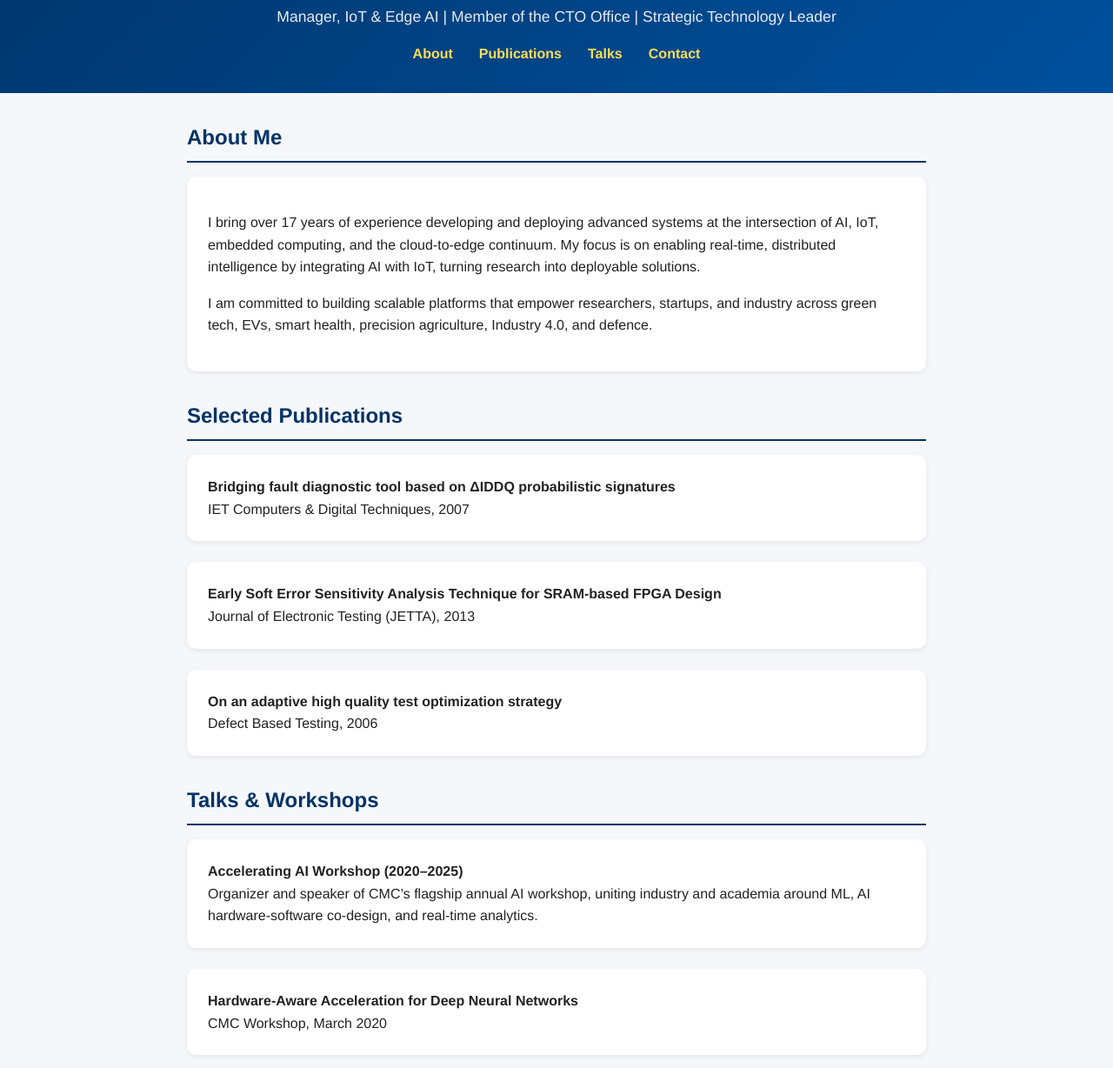
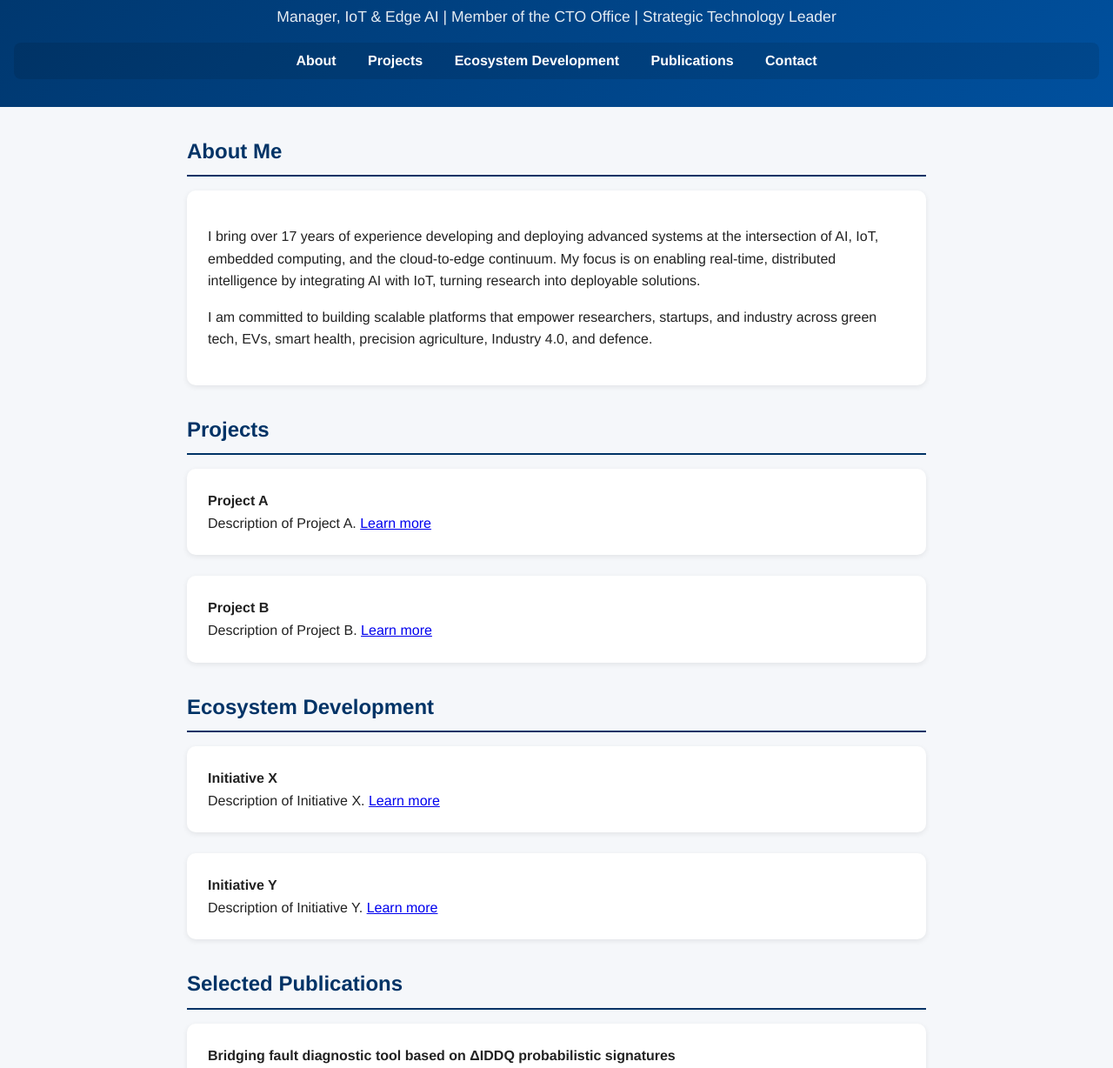
Before and after one commit to yhariri/yhariri.github.io, a plain HTML site: page index.html in a window 1280 px wide. Shown: the part 292-1520 px from the top of the page at 87% size. Drawn offline with Linux system fonts and the light colour scheme.

Commit message:
Update index.html

```diff
--- a/index.html
+++ b/index.html
@@ -13,6 +13,7 @@
       background: #f5f7fa;
       color: #222;
       line-height: 1.6;
+      scroll-behavior: smooth;
     }
 
     header {
@@ -20,6 +21,9 @@
       padding: 3rem 1rem 2rem;
       background: linear-gradient(135deg, #003366, #00509e);
       color: white;
+      position: sticky;
+      top: 0;
+      z-index: 1000;
     }
 
     header img {
@@ -43,16 +47,21 @@
 
     nav {
       margin-top: 1rem;
+      background: rgba(0,0,0,0.1);
+      padding: 0.5rem 0;
+      border-radius: 8px;
     }
 
     nav a {
       color: #ffdd57;
-      margin: 0 0.8rem;
+      margin: 0 1rem;
       text-decoration: none;
       font-weight: 600;
+      transition: color 0.3s;
     }
 
-    nav a:hover {
+    nav a:hover,
+    nav a.active {
       color: white;
     }
 
@@ -96,15 +105,16 @@
 </head>
 <body>
 
-  <header>
+  <header id="header">
     <img src="images/yassinepic.jpg" alt="Yassine Hariri">
     <h1>Yassine Hariri, PhD</h1>
     <p>Manager, IoT & Edge AI | Member of the CTO Office | Strategic Technology Leader</p>
-    <nav>
-      <a href="#about">About</a>
-      <a href="#publications">Publications</a>
-      <a href="#talks">Talks</a>
-      <a href="#contact">Contact</a>
+    <nav id="navbar">
+      <a href="#about" class="nav-link">About</a>
+      <a href="#projects" class="nav-link">Projects</a>
+      <a href="#ecosystem" class="nav-link">Ecosystem Development</a>
+      <a href="#publications" class="nav-link">Publications</a>
+      <a href="#contact" class="nav-link">Contact</a>
     </nav>
   </header>
 
@@ -120,6 +130,30 @@
         I am committed to building scalable platforms that empower researchers, startups, and industry across
         green tech, EVs, smart health, precision agriculture, Industry 4.0, and defence.
       </p>
+    </div>
+  </section>
+
+  <section id="projects">
+    <h2>Projects</h2>
+    <div class="card">
+      <strong>Project A</strong><br>
+      Description of Project A. <a href="projects/projectA.html">Learn more</a>
+    </div>
+    <div class="card">
+      <strong>Project B</strong><br>
+      Description of Project B. <a href="projects/projectB.html">Learn more</a>
+    </div>
+  </section>
+
+  <section id="ecosystem">
+    <h2>Ecosystem Development</h2>
+    <div class="card">
+      <strong>Initiative X</strong><br>
+      Description of Initiative X. <a href="ecosystem/initiativeX.html">Learn more</a>
+    </div>
+    <div class="card">
+      <strong>Initiative Y</strong><br>
+      Description of Initiative Y. <a href="ecosystem/initiativeY.html">Learn more</a>
     </div>
   </section>
 
@@ -139,26 +173,16 @@
     </div>
   </section>
 
-  <section id="talks">
-    <h2>Talks & Workshops</h2>
-    <div class="card">
-      <strong>Accelerating AI Workshop (2020–2025)</strong><br>
-      Organizer and speaker of CMC’s flagship annual AI workshop, uniting industry and academia
-      around ML, AI hardware-software co-design, and real-time analytics.
-    </div>
-    <div class="card">
-      <strong>Hardware-Aware Acceleration for Deep Neural Networks</strong><br>
-      CMC Workshop, March 2020
-    </div>
-  </section>
-
   <section id="contact">
     <h2>Contact</h2>
     <div class="card contact">
       <a href="mailto:hariri.yassine@outlook.com">Email</a>
-      <a href="https://www.linkedin.com/in/yassinehariri">LinkedIn</a>
-      <a href="https://twitter.com/HaririYassine">Twitter</a>
-      <a href="Profile.pdf">Download CV (PDF)</a>
+      <a href="talks.html">Talks</a>
+      <a href="workshops.html">Workshops</a>
+      <a href="https://scholar.google.com/citations?hl=en&view_op=list_works&gmla=AH8HC4yjsheRh_Pv7aoyWzT1xIq6VqJvZhz5aGs_KxMwSWJvYN9aDCFufBmIDMbkqKyRrGRo5xFZSCeZNMBy1A&user=Jsu7EsMAAAAJ">Google Scholar</a>
+      <a href="github.html">Github</a>
+      <a href="https://www.linkedin.com/in/yassinehariri/">LinkedIn</a>
+      <a href="CV.pdf">CV</a>
     </div>
   </section>
 
@@ -166,5 +190,28 @@
     © 2025 Yassine Hariri
   </footer>
 
+  <script>
+    // Highlight active nav link on scroll
+    const sections = document.querySelectorAll('section');
+    const navLinks = document.querySelectorAll('.nav-link');
+
+    window.addEventListener('scroll', () => {
+      let current = '';
+      sections.forEach(section => {
+        const sectionTop = section.offsetTop - 100;
+        if (pageYOffset >= sectionTop) {
+          current = section.getAttribute('id');
+        }
+      });
+
+      navLinks.forEach(link => {
+        link.classList.remove('active');
+        if (link.getAttribute('href').includes(current)) {
+          link.classList.add('active');
+        }
+      });
+    });
+  </script>
+
 </body>
 </html>
```
